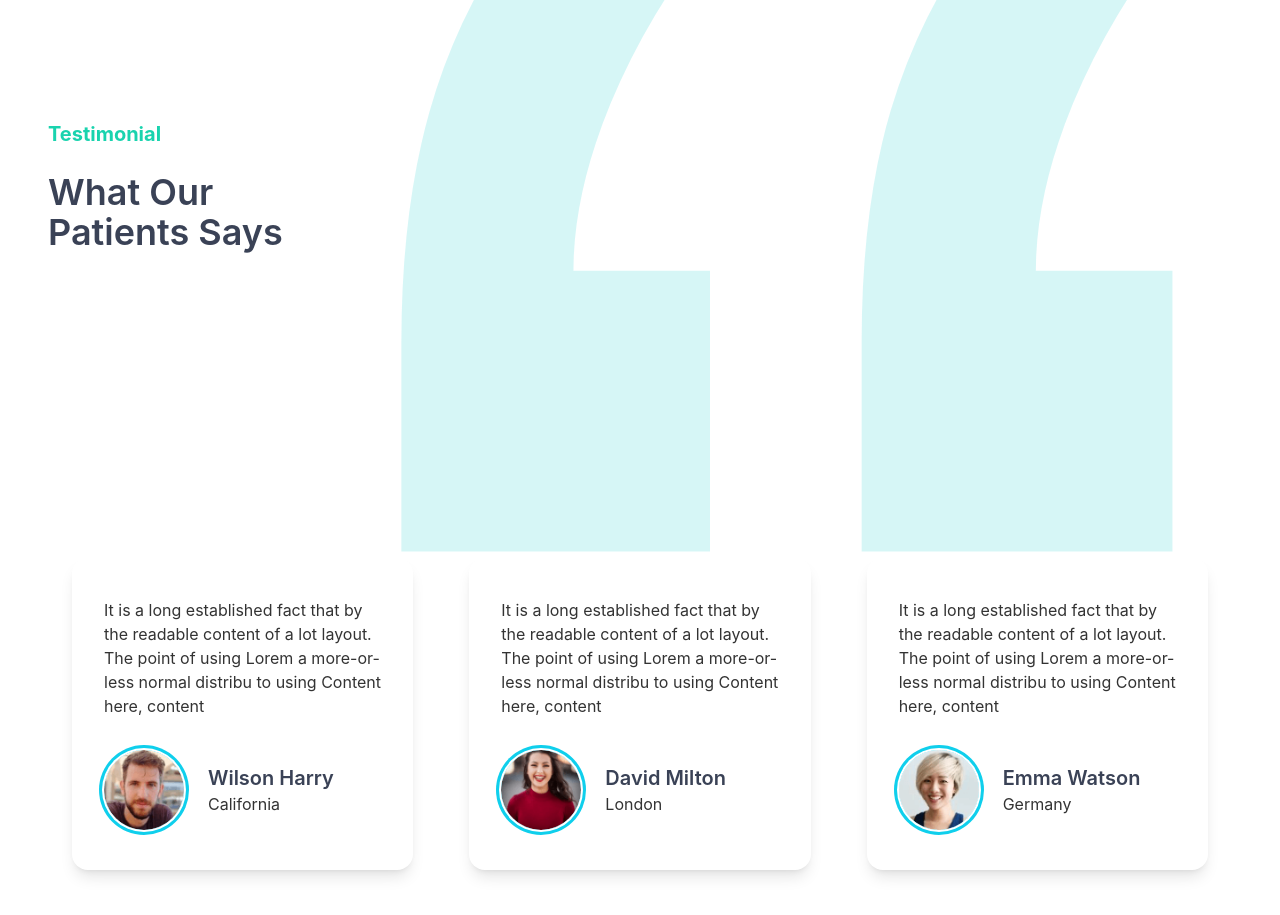
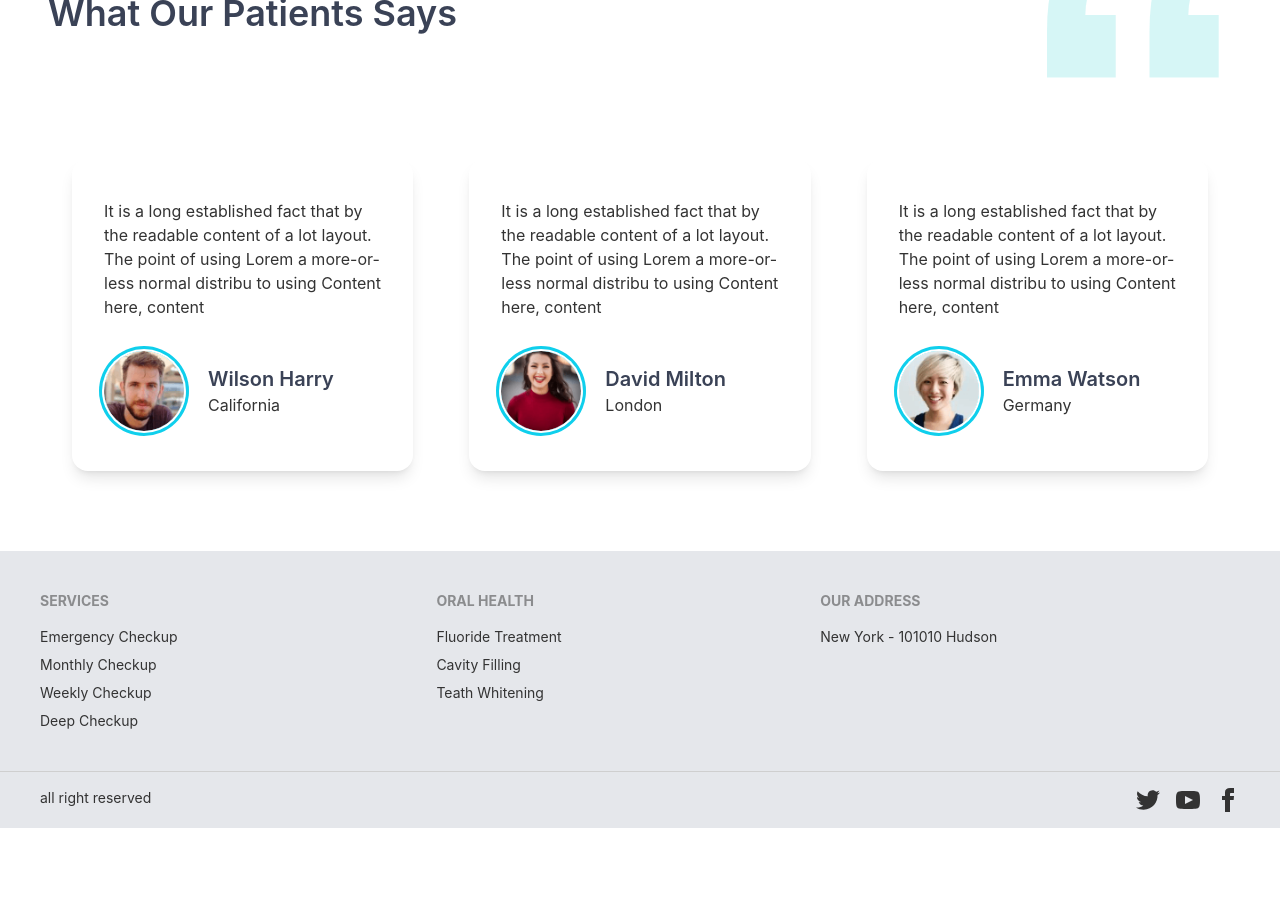
Before and after one commit to emonmorol/doctors-portal, a React (Create React App) app: page / in a window 1280 px wide. Shown: the part 3160-4075 px from the top of the page. After the commit the page ends 3988 px from the top, so only its background shows below. Built offline with nearby package versions, Linux system fonts and the light colour scheme.

Commit message:
footer created

```diff
--- a/src/App.js
+++ b/src/App.js
@@ -6,6 +6,7 @@
 import Home from "./Pages/Home/Home";
 import Login from "./Pages/Login/Login";
 import Reviews from "./Pages/Reviews/Reviews";
+import Footer from "./Pages/Shared/Footer";
 import Navbar from "./Pages/Shared/Navbar";
 
 function App() {
@@ -21,6 +22,7 @@
         <Route path="/reviews" element={<Reviews />} />
         <Route path="/login" element={<Login />} />
       </Routes>
+      <Footer />
     </div>
   );
 }
--- a/src/Pages/Home/PatientReview.js
+++ b/src/Pages/Home/PatientReview.js
@@ -35,15 +35,15 @@
 
   return (
     <section className="flex flex-col my-20">
-      <div className="flex justify-between items-center">
-        <div>
+      <div className="flex justify-between items-center my-20">
+        <div className=" lg:flex-1">
           <h2 className="text-secondary font-bold text-xl">Testimonial</h2>
           <h3 className="text-accent font-semibold text-4xl my-6">
             What Our Patients Says
           </h3>
         </div>
-        <div className="w-1/2 lg:w-full ">
-          <img className="w-full " src={quote} alt="" />
+        <div className="w-[100px] h-[80px] lg:w-[200px] lg:h-[160px] lg:flex-1 flex justify-end">
+          <img src={quote} alt="" />
         </div>
       </div>
       <div className="grid grid-cols-1 gap-3 mx-3 lg:gap-14 md:grid-cols-2 lg:grid-cols-3 lg:mx-6">
--- a/src/Pages/Home/PatientReviewCard.js
+++ b/src/Pages/Home/PatientReviewCard.js
@@ -6,8 +6,8 @@
     <div className="shadow-lg px-8 py-10 rounded-2xl">
       <p>{reviewContext}</p>
       <div className="flex items-center mt-8">
-        <div class="avatar mr-6">
-          <div class="w-20 rounded-full ring ring-primary ring-offset-base-100 ring-offset-2">
+        <div className="avatar mr-6">
+          <div className="w-20 rounded-full ring ring-primary ring-offset-base-100 ring-offset-2">
             <img src={image} alt="" />
           </div>
         </div>
--- /dev/null
+++ b/src/Pages/Shared/Footer.js
@@ -0,0 +1,86 @@
+import React from "react";
+import { Link } from "react-router-dom";
+
+const Footer = () => {
+  return (
+    <div className="bg-gray-200">
+      <footer className="footer p-10 text-base-content">
+        <div>
+          <span className="footer-title">Services</span>
+          <Link to="#" className="link link-hover">
+            Emergency Checkup
+          </Link>
+          <Link to="#" className="link link-hover">
+            Monthly Checkup
+          </Link>
+          <Link to="#" className="link link-hover">
+            Weekly Checkup
+          </Link>
+          <Link to="#" className="link link-hover">
+            Deep Checkup
+          </Link>
+        </div>
+        <div>
+          <span className="footer-title">ORAL HEALTH</span>
+          <Link to="#" className="link link-hover">
+            Fluoride Treatment
+          </Link>
+          <Link to="#" className="link link-hover">
+            Cavity Filling
+          </Link>
+          <Link to="#" className="link link-hover">
+            Teath Whitening
+          </Link>
+        </div>
+        <div>
+          <span className="footer-title">OUR ADDRESS</span>
+          <Link to="#" className="link link-hover">
+            New York - 101010 Hudson
+          </Link>
+        </div>
+      </footer>
+      <footer className="footer px-10 py-4 border-t text-base-content border-base-300">
+        <div className="items-center grid-flow-col">all right reserved</div>
+        <div className="md:place-self-center md:justify-self-end">
+          <div className="grid grid-flow-col gap-4">
+            <Link to="#">
+              <svg
+                xmlns="http://www.w3.org/2000/svg"
+                width="24"
+                height="24"
+                viewBox="0 0 24 24"
+                className="fill-current"
+              >
+                <path d="M24 4.557c-.883.392-1.832.656-2.828.775 1.017-.609 1.798-1.574 2.165-2.724-.951.564-2.005.974-3.127 1.195-.897-.957-2.178-1.555-3.594-1.555-3.179 0-5.515 2.966-4.797 6.045-4.091-.205-7.719-2.165-10.148-5.144-1.29 2.213-.669 5.108 1.523 6.574-.806-.026-1.566-.247-2.229-.616-.054 2.281 1.581 4.415 3.949 4.89-.693.188-1.452.232-2.224.084.626 1.956 2.444 3.379 4.6 3.419-2.07 1.623-4.678 2.348-7.29 2.04 2.179 1.397 4.768 2.212 7.548 2.212 9.142 0 14.307-7.721 13.995-14.646.962-.695 1.797-1.562 2.457-2.549z"></path>
+              </svg>
+            </Link>
+            <Link to="#">
+              <svg
+                xmlns="http://www.w3.org/2000/svg"
+                width="24"
+                height="24"
+                viewBox="0 0 24 24"
+                className="fill-current"
+              >
+                <path d="M19.615 3.184c-3.604-.246-11.631-.245-15.23 0-3.897.266-4.356 2.62-4.385 8.816.029 6.185.484 8.549 4.385 8.816 3.6.245 11.626.246 15.23 0 3.897-.266 4.356-2.62 4.385-8.816-.029-6.185-.484-8.549-4.385-8.816zm-10.615 12.816v-8l8 3.993-8 4.007z"></path>
+              </svg>
+            </Link>
+            <Link to="#">
+              <svg
+                xmlns="http://www.w3.org/2000/svg"
+                width="24"
+                height="24"
+                viewBox="0 0 24 24"
+                className="fill-current"
+              >
+                <path d="M9 8h-3v4h3v12h5v-12h3.642l.358-4h-4v-1.667c0-.955.192-1.333 1.115-1.333h2.885v-5h-3.808c-3.596 0-5.192 1.583-5.192 4.615v3.385z"></path>
+              </svg>
+            </Link>
+          </div>
+        </div>
+      </footer>
+    </div>
+  );
+};
+
+export default Footer;
--- a/tailwind.config.js
+++ b/tailwind.config.js
@@ -5,6 +5,7 @@
       backgroundImage: {
         "doctor-banner": "url('/src/assets/images/chair.png')",
         "doctor-appointment": "url('/src/assets/images/appointment.png')",
+        "doctor-footer": "url('/src/assets/images/footer.png')",
       },
     },
   },
```
